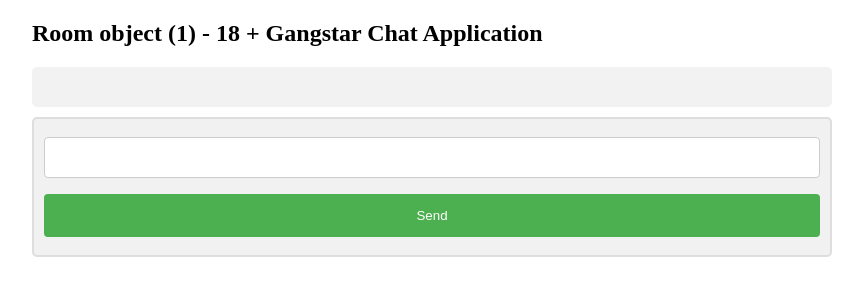
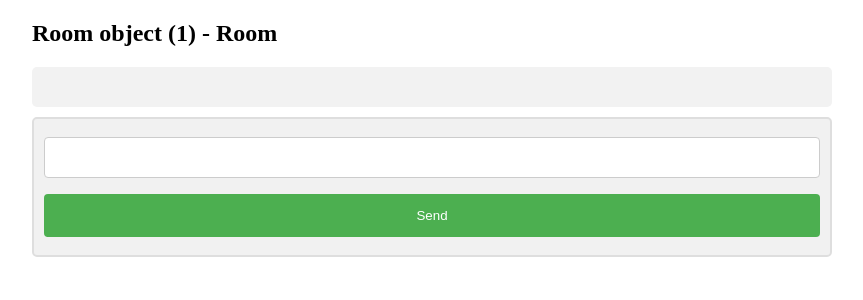
Before and after one commit to SamieZian/Gangstar, a Django app: template templates/room.html in a window 1280 px wide. Shown: the top 300 px of the page, without its empty margins (208-1071 px from the left). Run offline with Django 3.2, Linux system fonts and the light colour scheme; the template is opened without the code that fills it: values that come from a table or form of the project are taken from there, others are empty; data comes from the database, SQL or seed files in the repository; some libraries are stand-ins or nearby versions.

Commit message:
Room page content change

```diff
--- a/templates/room.html
+++ b/templates/room.html
@@ -56,7 +56,7 @@ body {
 </head>
 <body>
 
-<h2>{{room}} - 18 + Gangstar Chat Application</h2>
+<h2>{{room}} - Room </h2>
 
 <div id="display">
 
```
